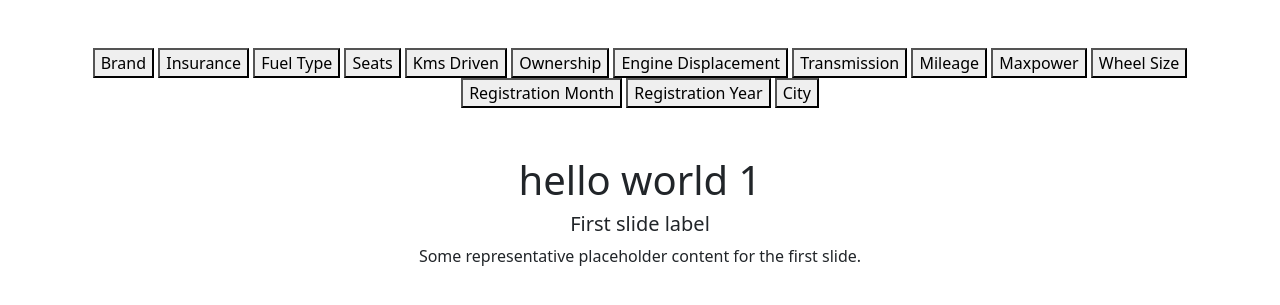
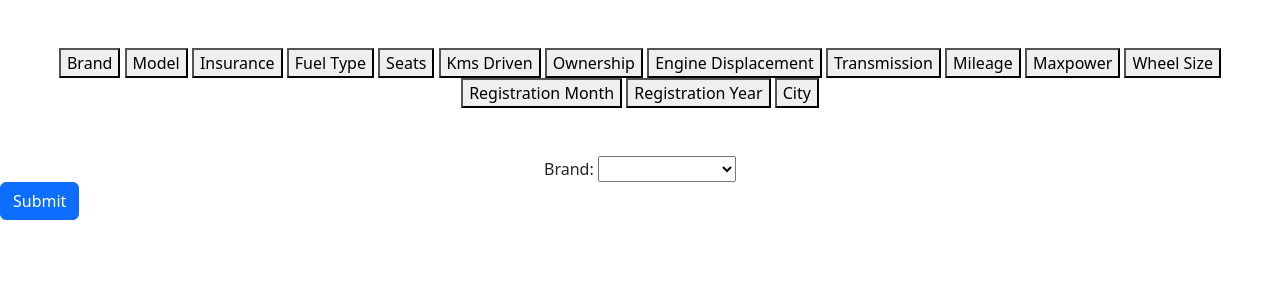
Before and after one commit to galepraveen/Used_Car_Price_Estimator, a Flask app: template templates/dummy.html in a window 1280 px wide. Shown: the part 56-361 px from the top of the page. Run offline with Flask 3, Linux system fonts and the light colour scheme; the template is opened without the code that fills it, so the values that code supplies are empty; parts of the project's set-up code (start-up, migrations or seed data) failed here and were passed over.

Commit message:
options buttons are added

```diff
--- a/templates/dummy.html
+++ b/templates/dummy.html
@@ -6,7 +6,7 @@
     <meta name="viewport" content="width=device-width, initial-scale=1.0">
     <title>Dummy page</title>
     <link rel="stylesheet" href="../assets/css/bootstrap.min.css">
-    <!-- <link rel="stylesheet" href="style.css"> -->
+    <link rel="stylesheet" href="style.css">
     <script src="../assets/js/bootstrap.min.js" defer></script>
 
 </head>
@@ -48,110 +48,161 @@
     </div>
   </nav>
 
+  <div class="form">
+    <form action="{{ url_for('predict')}}" method="post">
       <div id="carouselExampleDark" class="carousel carousel-dark slide">
         <div class="text-center m-5">
           <button type="button" data-bs-target="#carouselExampleDark" data-bs-slide-to="0" class="active" aria-current="true" aria-label="Slide 1"> Brand </button>
-        <button type="button" data-bs-target="#carouselExampleDark" data-bs-slide-to="1" aria-label="Slide 2"> Insurance </button>
-        <button type="button" data-bs-target="#carouselExampleDark" data-bs-slide-to="2" aria-label="Slide 3"> Fuel Type </button>
-        <button type="button" data-bs-target="#carouselExampleDark" data-bs-slide-to="3" aria-label="Slide 4"> Seats </button>
-        <button type="button" data-bs-target="#carouselExampleDark" data-bs-slide-to="4" aria-label="Slide 5"> Kms Driven </button>
-        <button type="button" data-bs-target="#carouselExampleDark" data-bs-slide-to="5" aria-label="Slide 6"> Ownership </button>
-        <button type="button" data-bs-target="#carouselExampleDark" data-bs-slide-to="6" aria-label="Slide 7"> Engine Displacement </button>
-        <button type="button" data-bs-target="#carouselExampleDark" data-bs-slide-to="7" aria-label="Slide 8"> Transmission </button>
-        <button type="button" data-bs-target="#carouselExampleDark" data-bs-slide-to="8" aria-label="Slide 9"> Mileage </button>
-        <button type="button" data-bs-target="#carouselExampleDark" data-bs-slide-to="9" aria-label="Slide 10"> Maxpower </button>
-        <button type="button" data-bs-target="#carouselExampleDark" data-bs-slide-to="10" aria-label="Slide 11"> Wheel Size </button>
-        <button type="button" data-bs-target="#carouselExampleDark" data-bs-slide-to="11" aria-label="Slide 12"> Registration Month </button>
-        <button type="button" data-bs-target="#carouselExampleDark" data-bs-slide-to="12" aria-label="Slide 13"> Registration Year </button>
-        <button type="button" data-bs-target="#carouselExampleDark" data-bs-slide-to="13" aria-label="Slide 14"> City </button>
+          <button type="button" data-bs-target="#carouselExampleDark" data-bs-slide-to="1" class="active" aria-current="true" aria-label="Slide 1"> Model </button>
+          <button type="button" data-bs-target="#carouselExampleDark" data-bs-slide-to="2" aria-label="Slide 2"> Insurance </button>
+          <button type="button" data-bs-target="#carouselExampleDark" data-bs-slide-to="3" aria-label="Slide 3"> Fuel Type </button>
+          <button type="button" data-bs-target="#carouselExampleDark" data-bs-slide-to="4" aria-label="Slide 4"> Seats </button>
+          <button type="button" data-bs-target="#carouselExampleDark" data-bs-slide-to="5" aria-label="Slide 5"> Kms Driven </button>
+          <button type="button" data-bs-target="#carouselExampleDark" data-bs-slide-to="6" aria-label="Slide 6"> Ownership </button>
+          <button type="button" data-bs-target="#carouselExampleDark" data-bs-slide-to="7" aria-label="Slide 7"> Engine Displacement </button>
+          <button type="button" data-bs-target="#carouselExampleDark" data-bs-slide-to="8" aria-label="Slide 8"> Transmission </button>
+          <button type="button" data-bs-target="#carouselExampleDark" data-bs-slide-to="9" aria-label="Slide 9"> Mileage </button>
+          <button type="button" data-bs-target="#carouselExampleDark" data-bs-slide-to="10" aria-label="Slide 10"> Maxpower </button>
+          <button type="button" data-bs-target="#carouselExampleDark" data-bs-slide-to="11" aria-label="Slide 11"> Wheel Size </button>
+          <button type="button" data-bs-target="#carouselExampleDark" data-bs-slide-to="12" aria-label="Slide 12"> Registration Month </button>
+          <button type="button" data-bs-target="#carouselExampleDark" data-bs-slide-to="13" aria-label="Slide 13"> Registration Year </button>
+          <button type="button" data-bs-target="#carouselExampleDark" data-bs-slide-to="14" aria-label="Slide 14"> City </button>
         </div>
+
         <div class="carousel-inner">
           <div class="carousel-item active text-center" data-bs-interval="10000">
-          <h1> hello world 1</h1>
             <div class="">
-            <h5>First slide label</h5>
-            <p>Some representative placeholder content for the first slide.</p>
+              <label for="Brand">Brand:</label>
+              <select id="Brand" name="Brand" required>
+                  <option value="" disabled selected> </option>
+                  <option value="Maruti">Maruti</option>
+                  <option value="Hyundai">Hyundai</option>
+                  <option value="Honda">Honda</option>
+                  <option value="Tata">Tata</option>
+                  <option value="Mahindra">Mahindra</option>
+                  <option value="Toyota">Toyota</option>
+                  <option value="Renault">Renault</option>
+                  <option value="Ford">Ford</option>
+                  <option value="Volkswagen">Volkswagen</option>
+                  <option value="Mercedes-Benz">Mercedes-Benz</option>
+                  <option value="Skoda">Skoda</option>
+                  <option value="BMW">BMW</option>
+                  <option value="Others">Others</option>
+              </select>
             </div>
           </div>
           <div class="carousel-item text-center" data-bs-interval="2000">
-          <h1>hello world 2</h1>
             <div class="">
-            <h5>Second slide label</h5>
-            <p>Some representative placeholder content for the second slide.</p>
+              <label for="Model"> Model: </label>
+              <input type="text" name="Model" id="Model">
             </div>
           </div>
           <div class="carousel-item text-center">
-          <h1> hello world 3</h1>
             <div class="">
-            <h5>Third slide label</h5>
-            <p>Some representative placeholder content for the third slide.</p>
+              <label for="Insurance Validity">Insurance Type: </label>
+              <select id="Insurance Validity" name="Insurance Validity" required>
+                  <option value="" disabled selected> </option>
+                  <option value="Third Party">Third Party</option>
+                  <option value="Comprehensive">Comprehensive</option>
+                  <option value="Not Available">Not Available</option>
+                  <option value="Others">Others</option>
+              </select>
             </div>
           </div>
           <div class="carousel-item text-center">
-          <h1> hello world 4</h1>
-          <div class="">
-            <h5>Fourth slide label</h5>
-            <p>Some representative placeholder content for the third slide.</p>
+            <label for="Fuel Type">Fuel Type: </label>
+            <select name="Fuel Type" id="Fuel Type" required>
+                <option value="" disabled selected> </option>
+                <option value="Petrol"> Petrol </option>
+                <option value="Diesel"> Diesel </option>
+                <option value="CNG"> CNG </option>
+                <option value="Electric"> Electric </option>
+              <option value="LPG"> LPG </option>
+            </select>
+          </div>
+          <div class="carousel-item text-center">
+            <label for="Seats"> Number of Seats: </label>
+            <input type="number" name="Seats" id="Seats" required>
+          </div>
+          <div class="carousel-item text-center">
+            <label for="Kms Driven"> Kms Driven: </label>
+            <input type="number" name="Kms Driven" id="Kms Driven" required>
+          </div>
+          <div class="carousel-item text-center">
+            <label for="Ownership">Ownership:</label>
+            <select id="Ownership" name="Ownership" required>
+                <option value="" disabled selected> </option>
+                <option value="First Owner">First Owner</option>
+                <option value="Second Owner">Second Owner</option>
+                <option value="Third or More Owners">Three or More Owners</option>
+            </select>
+          </div>
+          <div class="carousel-item text-center">
+            <label for="Engine Displacement"> Engine Displacement (in cc): </label>
+            <input type="number" name="Engine Displacement" id="Engine Displacement" required>
+          </div>
+          <div class="carousel-item text-center">
+            <label for="Transmission">Transmission:</label>
+            <select id="Transmission" name="Transmission" required>
+                <option value="" disabled selected> </option>
+                <option value="Manual">Manual</option>
+                <option value="Automatic">Automatic</option>
+            </select>
+          </div>
+          <div class="carousel-item text-center">
+            <label for="Mileage"> Mileage (in kmpl): </label>
+            <input type="number" name="Mileage" id="Mileage" step="0.01" required>
+          </div>
+          <div class="carousel-item text-center">
+            <label for="Maxpower"> Maxpower (in bhp): </label>
+            <input type="number" name="Maxpower" id="Maxpower" step="0.01" required>
+          </div>
+          <div class="carousel-item text-center">
+            <label for="Wheel Size"> Wheel Size: </label>
+            <input type="number" name="Wheel Size" id="Wheel Size" required>
+          </div>
+          <div class="carousel-item text-center">
+            <label for="Registration Month"> Registration Month: </label>
+            <select name="Registration Month" id="Registration Month" required>
+                <option value="" disabled selected> </option>
+                <option value="Jan">Jan</option>
+                <option value="Feb">Feb</option>
+                <option value="Mar">Mar</option>
+                <option value="Apr">Apr</option>
+                <option value="May">May</option>
+                <option value="Jun">Jun</option>
+                <option value="Jul">Jul</option>
+                <option value="Aug">Aug</option>
+                <option value="Sept">Sept</option>
+                <option value="Oct">Oct</option>
+                <option value="Nov">Nov</option>
+                <option value="Dec">Dec</option>
+            </select>
+          </div>
+          <div class="carousel-item text-center">
+            <label for="Registration Year"> Registration Year: </label>
+            <input type="number" name="Registration Year" id="Registration Year" required>
+          </div>
+          <div class="carousel-item text-center">
+            <label for="City">City: </label>
+            <select id="City" name="City" required>
+                <option value="" disabled selected> </option>
+                <option value="Bangalore">Bangalore</option>
+                <option value="Mumbai">Mumbai</option>
+                <option value="Delhi">Delhi</option>
+                <option value="Hyderabad">Hyderabad</option>
+                <option value="Ahmedabad">Ahmedabad</option>
+                <option value="Kolkata">Kolkata</option>
+                <option value="Jaipur">Jaipur</option>
+                <option value="Pune">Pune</option>
+                <option value="Agra">Agra</option>
+            </select>
           </div>
         </div>
-        <div class="carousel-item text-center">
-          <h1> hello world 5</h1>
-          <div class="">
-            <h5>Fourth slide label</h5>
-            <p>Some representative placeholder content for the third slide.</p>
+
+        <button type="submit" class="btn btn-primary"> Submit </button>
       </div>
-        </div>
-        <div class="carousel-item text-center">
-          <h1> hello world 6</h1>
-          <div class="">
-            <h5>Fourth slide label</h5>
-            <p>Some representative placeholder content for the third slide.</p>
-          </div>
-        </div>
-        <div class="carousel-item text-center">
-          <h1> hello world 7</h1>
-          <div class="">
-            <h5>Fourth slide label</h5>
-            <p>Some representative placeholder content for the third slide.</p>
-          </div>
-        </div>
-        <div class="carousel-item text-center">
-          <h1> hello world 8</h1>
-          <div class="">
-            <h5>Fourth slide label</h5>
-            <p>Some representative placeholder content for the third slide.</p>
-          </div>
-        </div>
-        <div class="carousel-item text-center">
-          <h1> hello world 9</h1>
-          <div class="">
-            <h5>Fourth slide label</h5>
-            <p>Some representative placeholder content for the third slide.</p>
-          </div>
-        </div>
-        <div class="carousel-item text-center">
-          <h1> hello world 10</h1>
-          <div class="">
-            <h5>Fourth slide label</h5>
-            <p>Some representative placeholder content for the third slide.</p>
-          </div>
-        </div>
-        <div class="carousel-item text-center">
-          <h1> hello world 11</h1>
-          <div class="">
-            <h5>Fourth slide label</h5>
-            <p>Some representative placeholder content for the third slide.</p>
-          </div>
-        </div>
-        <div class="carousel-item text-center">
-          <h1> hello world 12</h1>
-          <div class="">
-            <h5>Fourth slide label</h5>
-            <p>Some representative placeholder content for the third slide.</p>
-          </div>
-        </div>
-      </div>
-    </div>
+    </form>
   </div>
 
 
--- a/templates/style.css
+++ b/templates/style.css
@@ -1,21 +1,3 @@
-*{
-    font-size: 10px;
+.w-35{
+    width: 35%;
 }
-
-.option{
-    list-style-type: none;
-    border: 1px solid black;
-    display: flex;
-    place-content: center;
-    margin: 0 auto;
-    /* max-width: 30%; */
-    /* min-width: auto; */
-}
-
-.option li{
-    margin: 1rem;
-    background: purple;
-    color: aliceblue;
-    padding: 2rem;
-    font-size: 1.6rem;
-}
```
Lines whose indentation alone changed are shown as unchanged.
